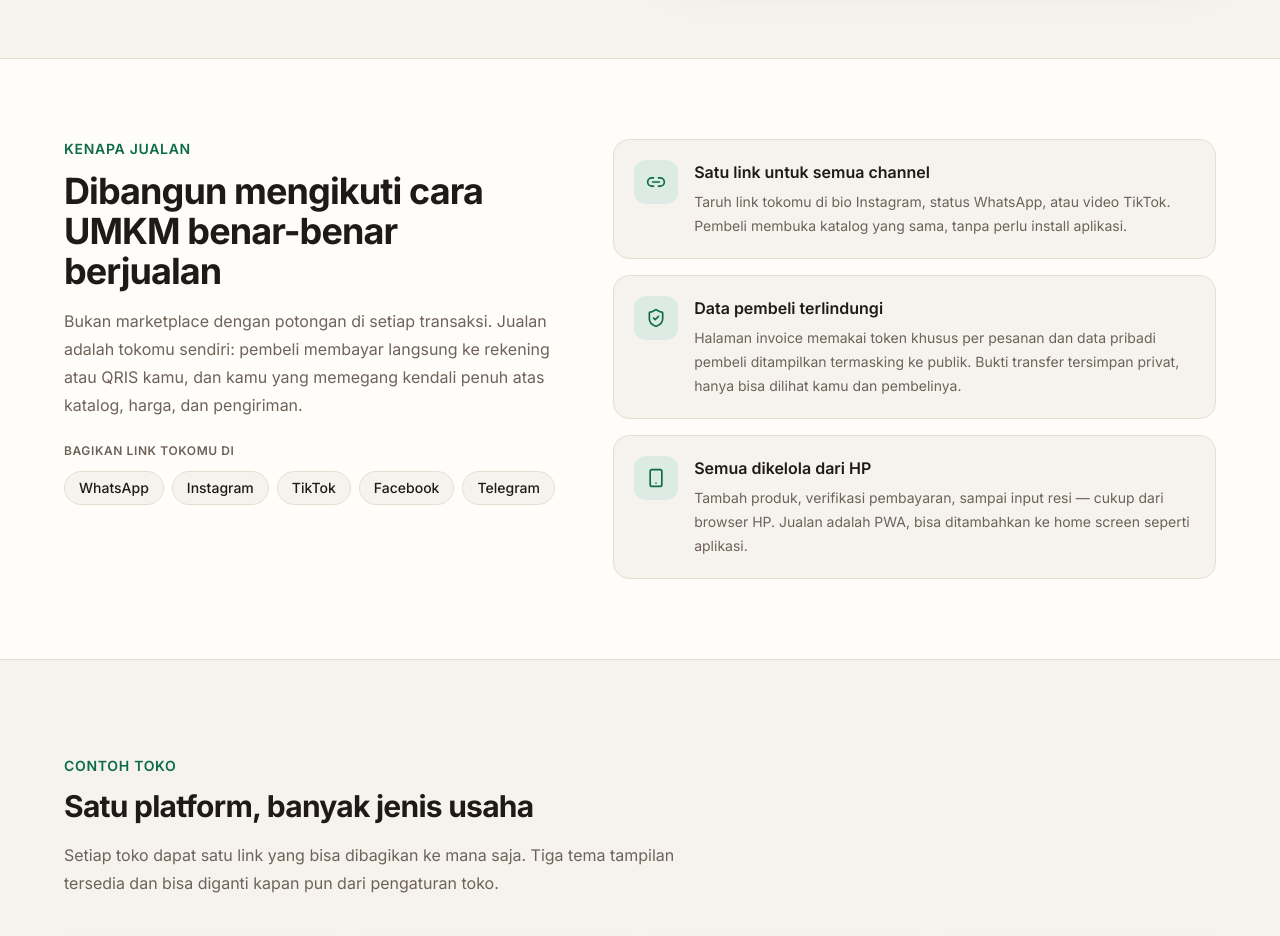
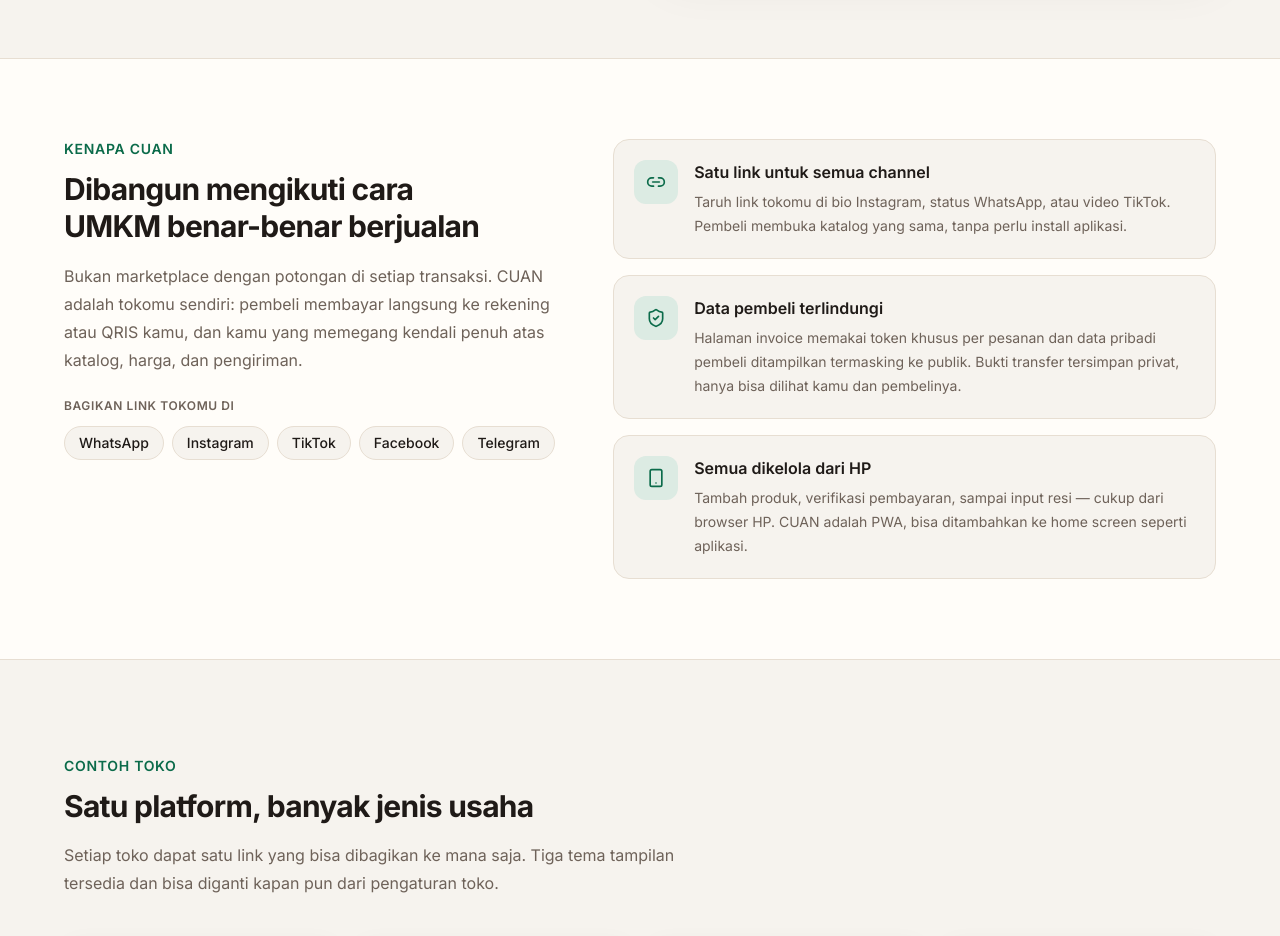
Before and after one commit to frlnd666/jualan, a Next.js app: page / in a window 1280 px wide. Shown: the part 820-1756 px from the top of the page. Built offline with nearby package versions, Linux system fonts and the light colour scheme; grey boxes are pictures that could not be loaded.

Commit message:
Rebrand landing ke CUAN: logo C-koin, hijau zamrud, ganti nama Jualan

```diff
--- a/src/components/storefront/home/TrustSection.tsx
+++ b/src/components/storefront/home/TrustSection.tsx
@@ -17,7 +17,7 @@ const pillars = [
   {
     icon: Smartphone,
     title: "Semua dikelola dari HP",
-    desc: "Tambah produk, verifikasi pembayaran, sampai input resi — cukup dari browser HP. Jualan adalah PWA, bisa ditambahkan ke home screen seperti aplikasi.",
+    desc: "Tambah produk, verifikasi pembayaran, sampai input resi — cukup dari browser HP. CUAN adalah PWA, bisa ditambahkan ke home screen seperti aplikasi.",
   },
 ];
 
@@ -29,14 +29,14 @@ export function TrustSection() {
       <div className="mx-auto max-w-6xl">
         <div className="grid gap-10 lg:grid-cols-[0.9fr_1.1fr] lg:gap-14">
           <div>
-            <p className="text-sm font-semibold uppercase tracking-wider text-[var(--primary)]">
-              Kenapa Jualan
+            <p className="text-sm font-semibold uppercase tracking-wider text-[var(--primary-deep)]">
+              Kenapa CUAN
             </p>
-            <h2 className="mt-3 text-3xl font-bold tracking-tight text-[var(--text)] sm:text-4xl">
+            <h2 className="mt-3 text-balance text-2xl font-bold leading-tight tracking-tight text-[var(--text)] sm:text-3xl">
               Dibangun mengikuti cara UMKM benar-benar berjualan
             </h2>
             <p className="mt-4 text-base leading-7 text-[var(--text-muted)]">
-              Bukan marketplace dengan potongan di setiap transaksi. Jualan
+              Bukan marketplace dengan potongan di setiap transaksi. CUAN
               adalah tokomu sendiri: pembeli membayar langsung ke rekening
               atau QRIS kamu, dan kamu yang memegang kendali penuh atas
               katalog, harga, dan pengiriman.
@@ -62,13 +62,13 @@ export function TrustSection() {
             {pillars.map((pillar, index) => (
               <motion.div
                 key={pillar.title}
-                initial={{ opacity: 0, y: 16 }}
-                whileInView={{ opacity: 1, y: 0 }}
+                initial={{ y: 14 }}
+                whileInView={{ y: 0 }}
                 viewport={{ once: true, amount: 0.3 }}
                 transition={{ duration: 0.3, delay: index * 0.06 }}
                 className="flex gap-4 rounded-2xl border border-[var(--line)] bg-[var(--bg)] p-5"
               >
-                <span className="flex h-11 w-11 shrink-0 items-center justify-center rounded-xl bg-[var(--primary-soft)] text-[var(--primary)]">
+                <span className="flex h-11 w-11 shrink-0 items-center justify-center rounded-xl bg-[var(--primary-soft)] text-[var(--primary-deep)]">
                   <pillar.icon className="h-5 w-5" />
                 </span>
                 <div>
```
